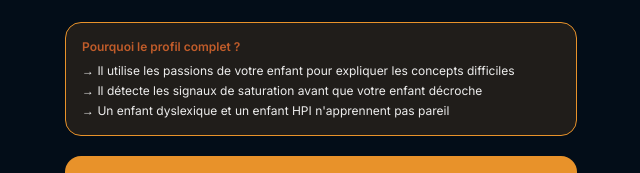
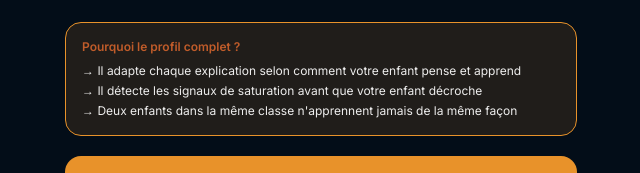
Before and after one commit to Icidu9/le-poulpe, a Next.js app: page /onboarding in a window 1280 px wide. Shown: the part 364-537 px from the top of the page, without its empty margins (319-959 px from the left). Built offline with nearby package versions, Linux system fonts and the light colour scheme.

Commit message:
fix: inclusive onboarding copy, no neurodiverse-only framing

```diff
--- a/app/onboarding/page.tsx
+++ b/app/onboarding/page.tsx
@@ -557,9 +557,9 @@ export default function Onboarding() {
             <div className="rounded-2xl p-4 text-left space-y-2" style={{ background: C.amberLight, border: `1.5px solid ${C.amber}` }}>
               <p className="text-xs font-semibold" style={{ color: C.terracotta }}>Pourquoi le profil complet ?</p>
               <ul className="text-xs space-y-1" style={{ color: C.charcoal }}>
-                <li>→ Il utilise les passions de votre enfant pour expliquer les concepts difficiles</li>
+                <li>→ Il adapte chaque explication selon comment votre enfant pense et apprend</li>
                 <li>→ Il détecte les signaux de saturation avant que votre enfant décroche</li>
-                <li>→ Un enfant dyslexique et un enfant HPI n'apprennent pas pareil</li>
+                <li>→ Deux enfants dans la même classe n'apprennent jamais de la même façon</li>
               </ul>
             </div>
             <Btn label="Créer le profil de mon enfant →" onClick={() => setPhase("parent")} />
```
